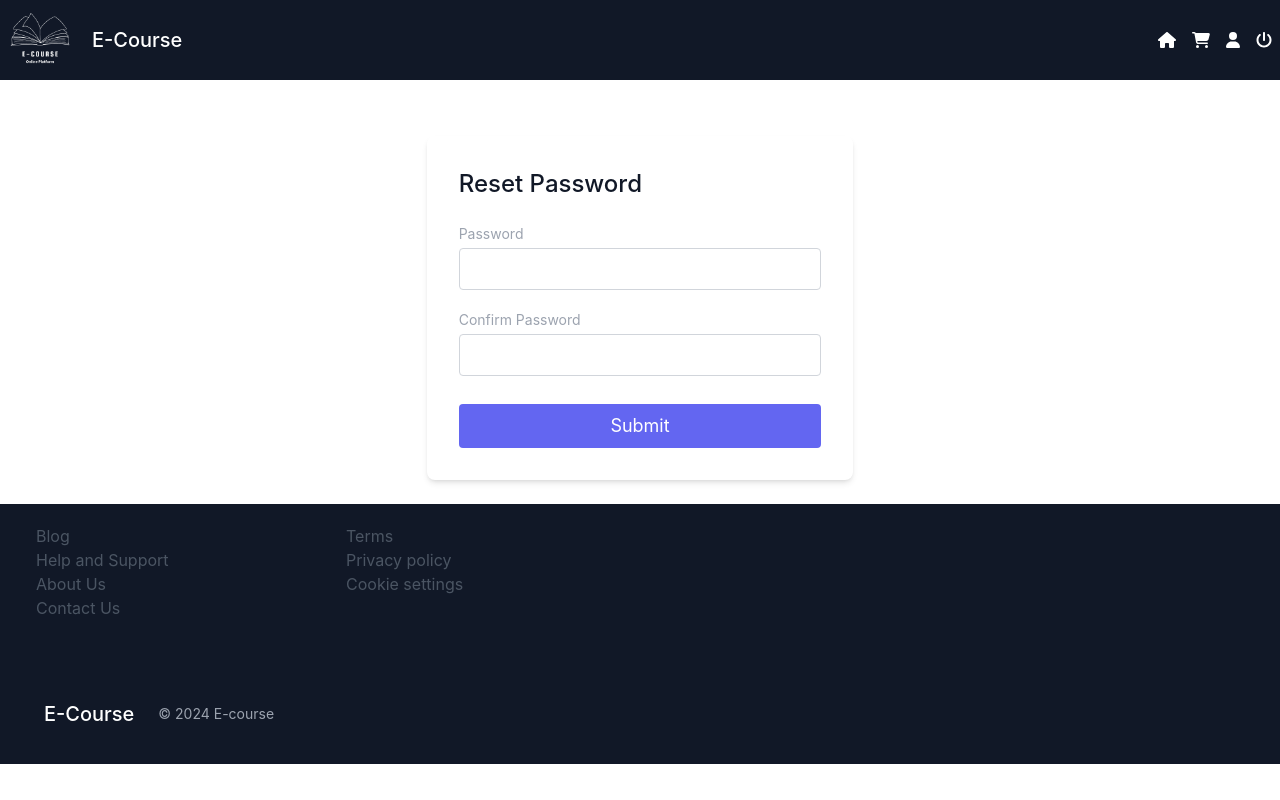
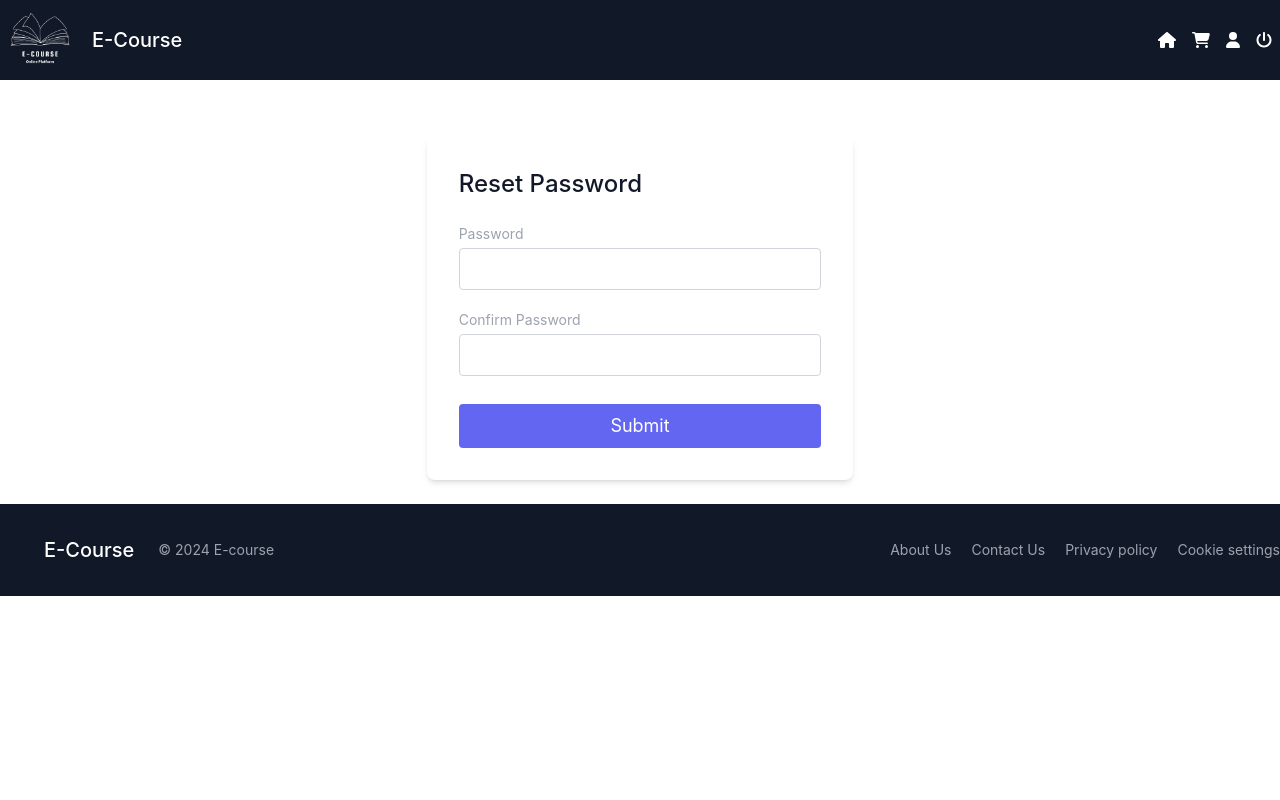
Before and after one commit to Viki2601/E-Learning-Website, a React (Create React App) app in the folder client/: page /resetpassword in a window 1280 px wide. Built offline with nearby package versions, Linux system fonts and the light colour scheme.

Commit message:
Update Footer.js

```diff
--- a/client/src/components/Footer.js
+++ b/client/src/components/Footer.js
@@ -4,47 +4,28 @@ export default function Footer() {
     return (
         <div>
             <footer className="body-font">
-                <div className="container bg-gray-900 px-5 py-5 mx-auto">
-                    <div className="flex flex-wrap md:text-left text-center order-first">
-                        <div className="lg:w-1/4 md:w-1/2 w-full px-4">
-                            <nav className="list-none mb-6">
-                                <li>
-                                    <a className="text-gray-600 hover:text-gray-300">Blog</a>
-                                </li>
-                                <li>
-                                    <a className="text-gray-600 hover:text-gray-300">Help and Support</a>
-                                </li>
-                                <li>
-                                    <a className="text-gray-600 hover:text-gray-300">About Us</a>
-                                </li>
-                                <li>
-                                    <a className="text-gray-600 hover:text-gray-300">Contact Us</a>
-                                </li>
-                            </nav>
-                        </div>
-                        <div className="lg:w-1/4 md:w-1/2 w-full px-4">
-                            <nav className="list-none mb-10">
-
-                                <li>
-                                    <a className="text-gray-600 hover:text-gray-300">Terms</a>
-                                </li>
-                                <li>
-                                    <a className="text-gray-600 hover:text-gray-300">Privacy policy</a>
-                                </li>
-                                <li>
-                                    <a className="text-gray-600 hover:text-gray-300">Cookie settings</a>
-                                </li>
-                            </nav>
-                        </div>
-                    </div>
-                </div>
-                <div className="bg-gray-900">
-                    <div className="container px-8 py-9 flex items-center sm:flex-row flex-col">
+                <div className="flex items-center justify-between bg-gray-900">
+                    <div className="container px-8 py-8 flex items-center sm:flex-row flex-col">
                         <a className="flex title-font font-medium items-center md:justify-start justify-center text-white">
-                        {/* <img classNameName="h-8 md:h-20  md:mt-1 md:mb-1" src={require('./images/download.png')} alt="" /> */}
                             <span className="ml-3 text-xl">E-Course</span>
                         </a>
                         <p className="text-sm text-gray-400 sm:ml-6 sm:mt-0 mt-4">© 2024 E-course</p>
+                    </div>
+                    <div className="text-sm w-full">
+                        <nav className="list-none flex items-center justify-end gap-5 py-8">
+                            <li>
+                                <a className="text-gray-400 hover:text-gray-300 cursor-pointer">About Us</a>
+                            </li>
+                            <li>
+                                <a className="text-gray-400 hover:text-gray-300 cursor-pointer">Contact Us</a>
+                            </li>
+                            <li>
+                                <a className="text-gray-400 hover:text-gray-300">Privacy policy</a>
+                            </li>
+                            <li>
+                                <a className="text-gray-400 hover:text-gray-300">Cookie settings</a>
+                            </li>
+                        </nav>
                     </div>
                 </div>
             </footer>
```
